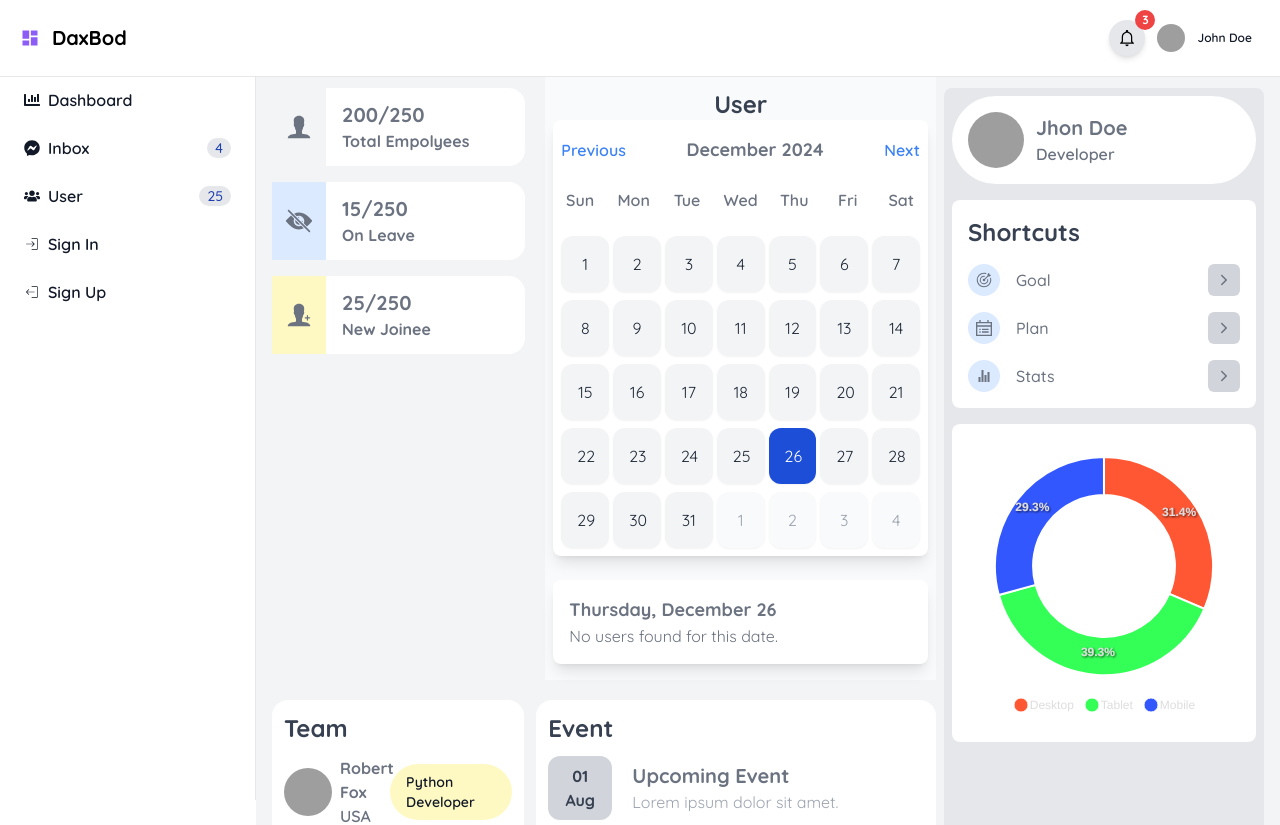
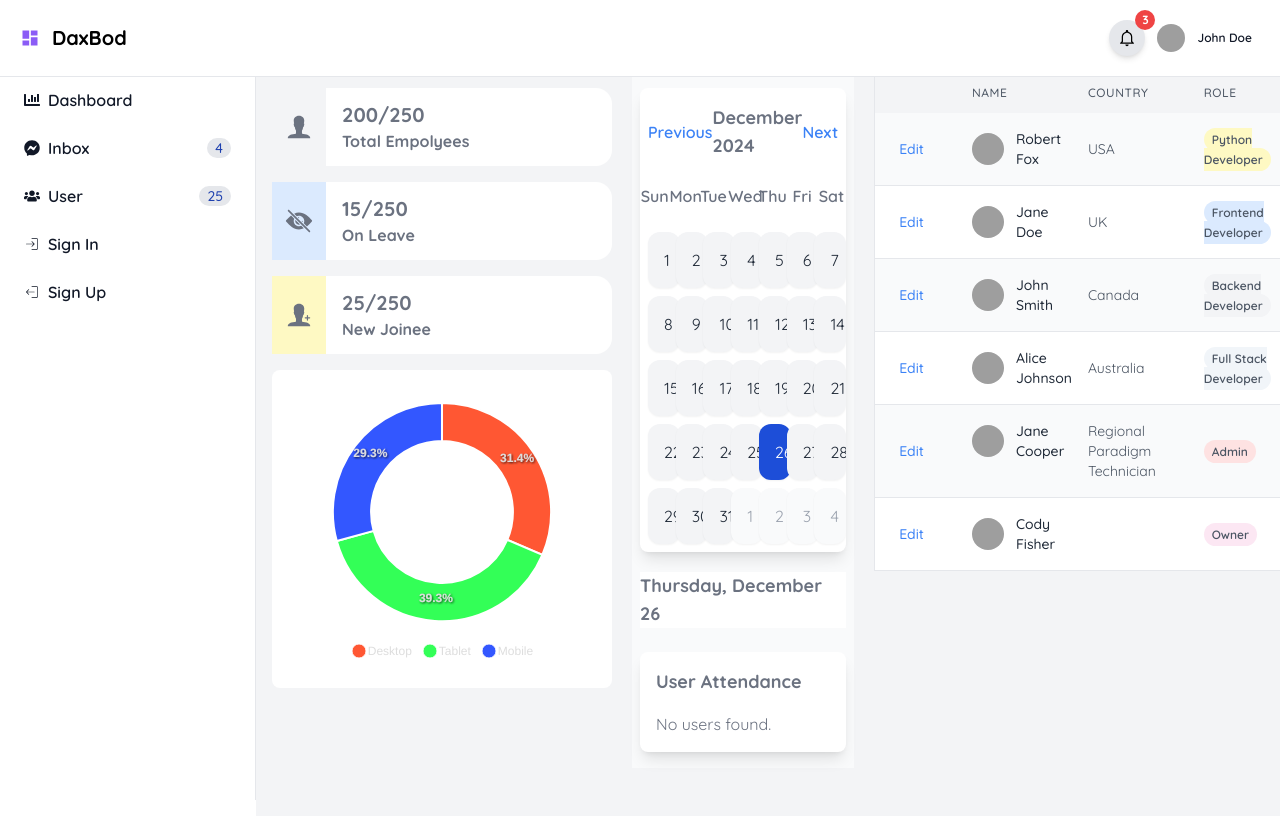
Before and after one commit to tejas-dhairyatech/telwind-css-dashboard, a React (Vite) app: page / in a window 1280 px wide. Shown: the top 825 px of the page. Built offline with nearby package versions, Linux system fonts and the light colour scheme; grey boxes are pictures that could not be loaded.

Commit message:
Add Attendance List

```diff
--- a/src/App.tsx
+++ b/src/App.tsx
@@ -3,10 +3,7 @@ import Header from "./components/Header"
 import Sidebar from "./components/Sidebar"
 import Main from "./ui/Main"
 import Content from "./ui/Content"
-import Profile from "./components/Profile/Profile"
 import Stats from "./components/Stats/Stats"
-import Team from "./components/Team"
-import Event from "./components/Event"
 
 const App = () => {
 
@@ -23,12 +20,14 @@ const App = () => {
         <Main>
           <Content>
             <Stats />
-            <div className="flex gap-3 flex-col xl:flex-row ">
+            {/* <div className="flex gap-3 flex-col xl:flex-row ">
               <Team />
               <Event />
-            </div>
+            </div> */}
+
           </Content>
-          <Profile />
+
+          {/* <Profile /> */}
         </Main>
         <div className="text-gray-500 bg-gray-100 p-4 sm:ml-64 mt-0">
 
--- a/src/components/Profile/Profile.tsx
+++ b/src/components/Profile/Profile.tsx
@@ -1,4 +1,3 @@
-import { DonutChart } from "./DonutChart"
 import Shortcut from "./Shortcut"
 import { User } from "./User"
 
@@ -8,7 +7,7 @@ const Profile = () => {
         lg:w-60 xl:w-80 flex flex-col gap-4">
             <User />
             <Shortcut />
-            <DonutChart />
+            {/*<DonutChart /> */}
         </div>
     )
 }
--- a/src/components/Stats/Stats.tsx
+++ b/src/components/Stats/Stats.tsx
@@ -1,5 +1,8 @@
-import Calendar from "../../ui/Calender"
+import Calendar from "../../ui/Calender/Calender"
+import DataTable from "../../ui/DataTable"
 import { empolyeesData } from "../../utils/constants/employees"
+import { users } from "../../utils/constants/user"
+import { DonutChart } from "../Profile/DonutChart"
 import Card from "./Card"
 
 function Stats() {
@@ -14,9 +17,16 @@ function Stats() {
                             </>
                         )
                     })}
+                    <DonutChart />
+
                 </div>
                 <Calendar />
+                <div>
+                    <DataTable data={users} />
+                </div>
+
             </div>
+
 
         </>
     )
--- a/src/components/Team/Member.tsx
+++ b/src/components/Team/Member.tsx
@@ -1,25 +1,29 @@
+
 const Member = ({ user }: any) => {
     return (
-        <div className="flex items-center
-        justify-between">
-            <div className="flex items-center gap-2">
-                <img src={user.image}
-                    className="h-12 w-12 rounded-full" />
-
+        <div className="flex items-center justify-between gap-4 p-4 bg-white shadow-md rounded-lg hover:shadow-lg transition-shadow">
+            <div className="flex items-center gap-3">
+                {/* User Image */}
+                <img
+                    src={user.image}
+                    alt={user.name}
+                    className="h-8 w-8 rounded-full object-cover"
+                />
                 <div>
-                    <h1 className="font-bold">
-                        {user.name}
-                    </h1>
-                    <span className="font-semibold">
-                        {user.country}
-                    </span>
-
+                    {/* Name and Country */}
+                    <h1 className="font-bold text-sm text-gray-800">{user.name}</h1>
+                    <span className="text-xs text-gray-600">{user.country}</span>
                 </div>
             </div>
-            <span className={`${user.bgColor} p-2 px-4 rounded-full text-sm font-semibold text-gray-900`}>{user.role}</span>
 
+            {/* Role with Background */}
+            <span
+                className={`${user.bgColor} p-1 px-2 w-20 text-center rounded-full text-xs font-semibold text-gray-900`}
+            >
+                {user.role}
+            </span>
         </div>
-    )
-}
+    );
+};
 
-export default Member
+export default Member;
--- a/src/ui/Calender.tsx
+++ b/src/ui/Calender/Calender.tsx
@@ -1,30 +1,60 @@
 import React, { useState } from "react";
-import { format, startOfMonth, endOfMonth, startOfWeek, endOfWeek, addDays, isSameMonth, isSameDay } from "date-fns";
-import Title from "./Title";
-
-interface User {
-    id: number;
-    name: string;
-    status: "Present" | "Absent";
-}
-
-interface Attendance {
-    [date: string]: User[];
-}
+import {
+    format,
+    startOfMonth,
+    endOfMonth,
+    startOfWeek,
+    endOfWeek,
+    addDays,
+    isSameMonth,
+    isSameDay,
+} from "date-fns";
+import List from "./List";
 
 const Calendar: React.FC = () => {
     const [currentMonth, setCurrentMonth] = useState(new Date());
     const [selectedDate, setSelectedDate] = useState<Date | null>(new Date());
-    const [attendance] = useState<Attendance>({
+    const [attendance] = useState<any>({
         "2024-12-30": [
-            { id: 1, name: "John Doe", status: "Present" },
-            { id: 2, name: "Jane Smith", status: "Absent" },
+            {
+                name: "Robert Fox",
+                country: "Syam Park 2, Panchasar",
+                image: "https://randomuser.me/api/portraits/men/1.jpg", // Link to the profile image
+                role: "Std : 2",
+                bgColor: "bg-yellow-100",
+            },
+            {
+                name: "John Doe",
+                country: "USA",
+                image: "https://randomuser.me/api/portraits/men/2.jpg",
+                role: "Std : 3",
+                bgColor: "bg-blue-100",
+            },
+            {
+                name: "Jane Smith",
+                country: "India",
+                image: "https://randomuser.me/api/portraits/women/3.jpg",
+                role: "Std : 4",
+                bgColor: "bg-green-100",
+            },
         ],
         "2024-12-31": [
             { id: 3, name: "Emily Johnson", status: "Present" },
             { id: 4, name: "Michael Brown", status: "Present" },
         ],
     });
+
+    // const [events] = useState<any>({
+    //     "2024-12-30": [
+    //         { id: 1, name: "Team Meeting", date: "10:00 AM" },
+    //         { id: 2, name: "Project Deadline", date: "5:00 PM" },
+    //     ],
+    //     "2024-12-31": [{ id: 3, name: "New Year Party", date: "8:00 PM" }],
+    // });
+
+    const handleDate = (date: string) => {
+        setSelectedDate(new Date(date));
+    };
 
     const renderHeader = () => (
         <div className="flex justify-between items-center py-4 px-2">
@@ -43,12 +73,6 @@ const Calendar: React.FC = () => {
             </button>
         </div>
     );
-    const handleDate = (date: any) => {
-
-        console.log("Date :: ", date);
-        setSelectedDate(date)
-
-    }
 
     const renderDays = () => {
         const daysOfWeek = ["Sun", "Mon", "Tue", "Wed", "Thu", "Fri", "Sat"];
@@ -79,9 +103,7 @@ const Calendar: React.FC = () => {
                 const isCurrentMonth = isSameMonth(day, monthStart);
                 const isSelected = selectedDate && isSameDay(day, selectedDate);
 
-
                 days.push(
-
                     <div
                         key={day.toString()}
                         className={`p-2 lg:p-4 text-center rounded-xl mt-2 shadow-sm cursor-pointer
@@ -108,42 +130,35 @@ const Calendar: React.FC = () => {
         return <div>{rows}</div>;
     };
 
-    const renderUserList = () => {
+    const getAttendanceForDate = () => {
         const dateKey = selectedDate ? format(selectedDate, "yyyy-MM-dd") : "";
-        const users = attendance[dateKey];
+        console.log("Date Key :: ", selectedDate);
 
-        return users ? (
-            <ul className="list-disc list-inside mt-4">
-                {users.map((user) => (
-                    <li
-                        key={user.id}
-                        className={`text-lg ${user.status === "Absent" ? "text-red-500" : "text-green-500"
-                            }`}
-                    >
-                        {user.name} ({user.status})
-                    </li>
-                ))}
-            </ul>
-        ) : (
-            <p className="text-gray-500">No users found for this date.</p>
-        );
+        return attendance[dateKey] || [];
+
     };
+
+    // const getEventsForDate = () => {
+    //     const dateKey = selectedDate ? format(selectedDate, "yyyy-MM-dd") : "";
+    //     return events[dateKey] || [];
+    // };
 
     return (
         <div className="bg-gray-50 flex flex-col items-center py-4 px-2">
-            <Title>User</Title>
             <div className="bg-white w-full max-w-lg rounded-lg shadow-lg overflow-hidden">
-
                 {renderHeader()}
                 {renderDays()}
                 <div className="p-2">{renderCells()}</div>
+
             </div>
-            <div className="bg-white w-full max-w-lg mt-6 p-4 rounded-lg shadow-lg">
+            <div className="bg-white max-w-lg mt-5">
                 <h2 className="text-lg font-bold">
                     {selectedDate ? format(selectedDate, "EEEE, MMMM d") : "Select a Date"}
                 </h2>
-                {renderUserList()}
             </div>
+
+            <List title="User Attendance" items={getAttendanceForDate()} type="user" />
+
         </div>
     );
 };
--- /dev/null
+++ b/src/ui/Calender/List.tsx
@@ -0,0 +1,42 @@
+import React from "react";
+import Member from "../../components/Team/Member";
+
+interface ListItem {
+    id: number;
+    name: string;
+    status?: string; // For users
+    date?: string;   // For events
+}
+
+interface ListProps {
+    title: string;
+    items: ListItem[];
+    type: "user" | "event"; // Type of the list
+
+}
+
+const List: React.FC<ListProps> = ({ title, items, type }) => {
+    return (
+        <div className="bg-white w-full max-w-lg mt-6 p-4 rounded-lg shadow-lg">
+            <h2 className="text-lg font-bold mb-4">{title}</h2>
+
+            {items.length > 0 ? (
+                <div className="flex flex-col
+        bg-white rounded-2xl p-3 gap-3 flex-1">
+                    {items.map((item, index) => (
+
+                        type === "user" &&
+                        <Member key={index} user={item} />
+                    ))}
+
+
+
+                </div>
+            ) : (
+                <p className="text-gray-500">No {type === "user" ? "users" : "events"} found.</p>
+            )}
+        </div>
+    );
+};
+
+export default List;
--- a/src/ui/DataTable.tsx
+++ b/src/ui/DataTable.tsx
@@ -1,14 +1,96 @@
-
-const DataTable = () => {
+const DataTable = ({ data }: { data: any[] }) => {
     return (
         <>
-            <div>
-                Test
+            <div className="overflow-x-auto hidden md:block">
+                <table className="min-w-full table-auto border-collapse border border-gray-200 bg-white shadow-md rounded-lg">
+                    <thead className="bg-gray-100">
+                        <tr>
+                            <th className="px-6 py-3 text-center text-xs font-medium text-gray-600 uppercase tracking-wider">
+
+                            </th>
+                            <th className="px-6 py-3 text-left text-xs font-medium text-gray-600 uppercase tracking-wider">
+                                Name
+                            </th>
+                            <th className="px-6 py-3 text-left text-xs font-medium text-gray-600 uppercase tracking-wider">
+                                Country
+                            </th>
+                            <th className="px-6 py-3 text-left text-xs font-medium text-gray-600 uppercase tracking-wider">
+                                Role
+                            </th>
+
+                        </tr>
+                    </thead>
+                    <tbody>
+                        {data.map((user, index) => (
+                            <tr
+                                key={index}
+                                className={`border-b hover:bg-gray-50 ${index % 2 === 0 ? "bg-gray-50" : "bg-white"
+                                    }`}
+                            >
+                                <td className="px-6 py-4 text-sm text-center text-blue-500 font-medium cursor-pointer hover:underline">
+                                    Edit
+                                </td>
+                                <td className="px-6 py-4 text-sm font-medium text-gray-800 flex items-center gap-3">
+                                    <img
+                                        src={user.image}
+                                        alt={user.name}
+                                        className="h-8 w-8 rounded-full object-cover"
+                                    />
+                                    {user.name}
+                                </td>
+                                <td className="px-6 py-4 text-sm text-gray-600">{user.country}</td>
+                                <td className="px-6 py-4 text-sm text-gray-600">
+                                    <span
+                                        className={`${user.bgColor} px-2 py-1 rounded-full text-xs font-semibold`}
+                                    >
+                                        {user.role}
+                                    </span>
+                                </td>
+
+                            </tr>
+                        ))}
+                    </tbody>
+                </table>
             </div>
 
+            <div className="md:hidden">
+                <div className="p-6 bg-gray-100 min-h-screen">
+                    <h1 className="text-2xl font-bold text-gray-800 mb-6">Team Members</h1>
+                    <div className="grid grid-cols-2 sm:grid-cols-2 md:grid-cols-3 lg:grid-cols-4 gap-6">
+                        {data.map((user, index) => (
+                            <div
+                                key={index}
+                                className="bg-white shadow-md rounded-lg p-4 flex flex-col items-start gap-2"
+                            >
+                                <img
+                                    src={user.image}
+                                    alt={user.name}
+                                    className="h-16 w-16 rounded-full object-cover"
+                                />
+                                <h2 className="text-lg font-bold text-gray-800">{user.name}</h2>
+                                <p className="text-sm text-gray-600">{user.country}</p>
+                                <span
+                                    className={`${user.bgColor} px-2 py-1 rounded-full text-xs font-semibold`}
+                                >
+                                    {user.role}
+                                </span>
+                                <label className="flex items-center gap-2 mt-4 cursor-pointer">
+                                    <input
+                                        type="checkbox"
+                                        className="h-5 w-5 accent-blue-500 border-gray-300 rounded focus:ring focus:ring-blue-200"
 
+                                    />
+                                    <span className="text-sm font-semibold text-gray-700">
+                                        Mark as Present
+                                    </span>
+                                </label>
+                            </div>
+                        ))}
+                    </div>
+                </div>
+            </div>
         </>
-    )
-}
+    );
+};
 
-export default DataTable
+export default DataTable;
--- a/tailwind.config.js
+++ b/tailwind.config.js
@@ -6,10 +6,12 @@ module.exports = {
   ],
   theme: {
     extend: {
+
       fontFamily: {
         sans: ['Quicksand', 'sans-serif'],
       },
     },
+
   },
   plugins: [],
   darkMode: "class"
```
